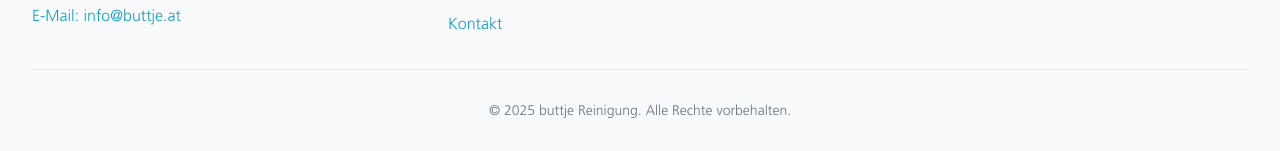
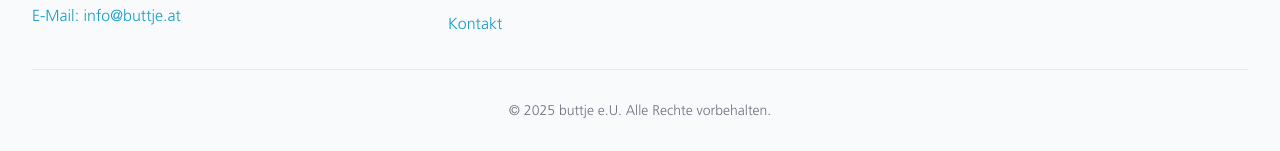
Before and after one commit to buttje-web/buttje-website, a Next.js app: page /dienstleistungen/gewerbliche-reinigung in a window 1280 px wide. Shown: the part 1656-1807 px from the top of the page. Built offline with nearby package versions, Linux system fonts and the light colour scheme.

Commit message:
name fix

```diff
--- a/app/components/Footer.tsx
+++ b/app/components/Footer.tsx
@@ -66,7 +66,7 @@ export default function Footer() {
           </div>
         </div>
         <div className="mt-8 pt-8 border-t text-center text-sm text-gray-500">
-          © {new Date().getFullYear()} buttje Reinigung. Alle Rechte vorbehalten.
+          © {new Date().getFullYear()} buttje e.U. Alle Rechte vorbehalten.
         </div>
       </div>
     </footer>
```
